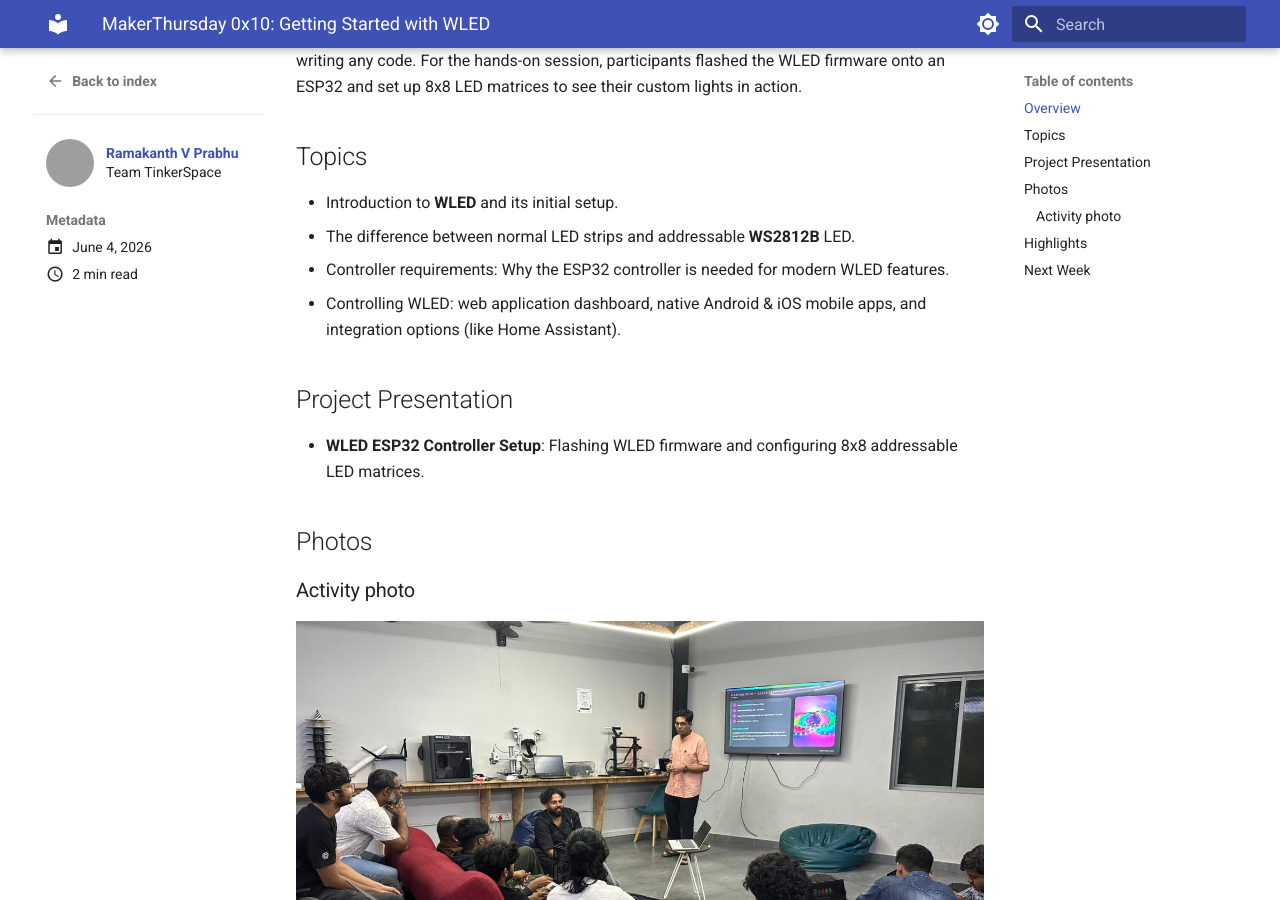
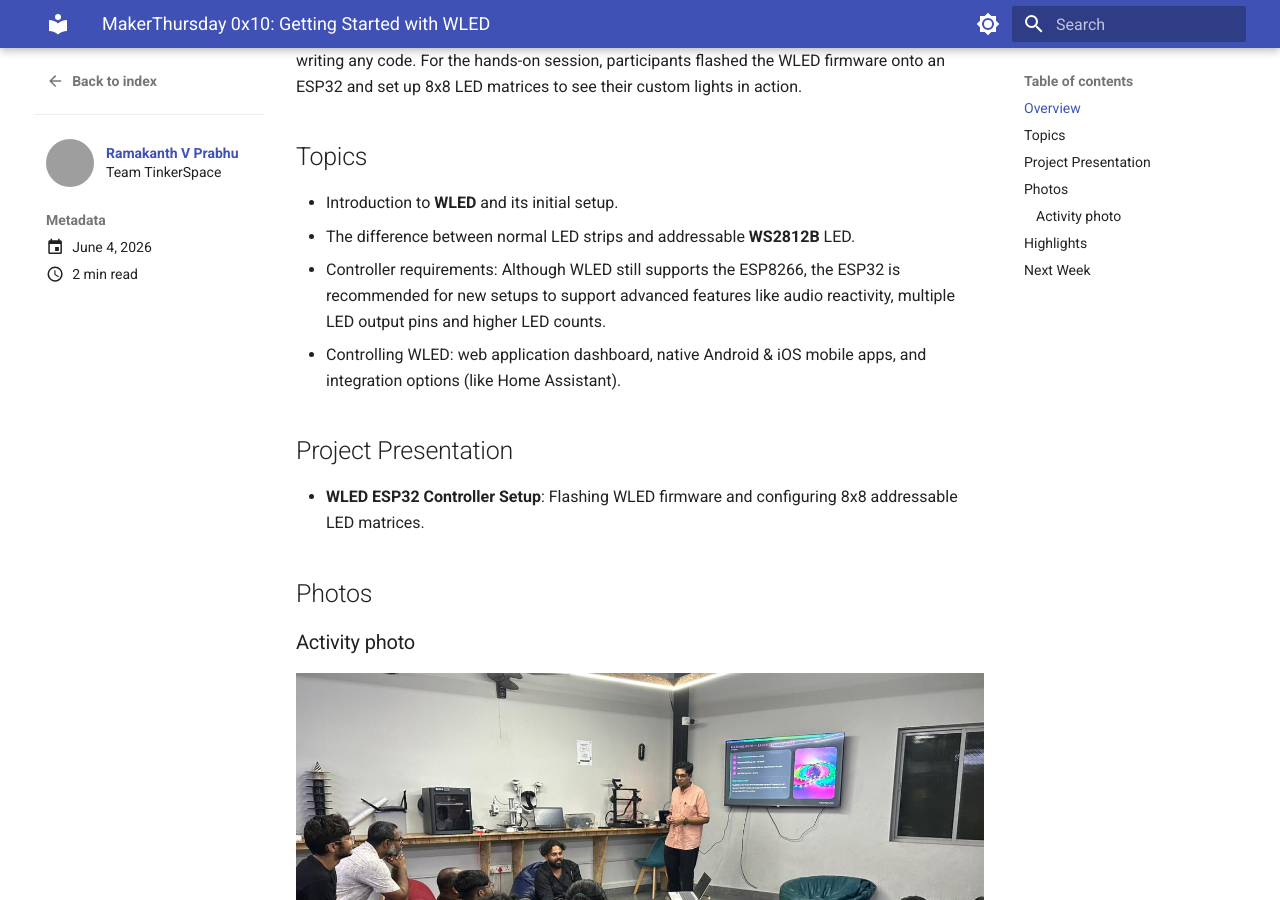
Before and after one commit to tinkerhub/makerthursday, an MkDocs documentation site: the page built from docs/blog/posts/2026-06-04-maker-thursday-0x10.md, in a window 1280 px wide and 900 px high, scrolled down 301 px. Built offline with MkDocs 1.6.1 and Material for MkDocs 9.7.7, drawn with Linux system fonts in a browser that asks for light colours; grey boxes are pictures that could not be loaded.

Commit message:
docs(blog): clarify WLED controller requirements for ESP32 and ESP8266

```diff
--- a/docs/blog/posts/2026-06-04-maker-thursday-0x10.md
+++ b/docs/blog/posts/2026-06-04-maker-thursday-0x10.md
@@ -16,7 +16,7 @@ We focused on how WLED is beginner-friendly, making it easy to build lighting pr
 ## Topics
 - Introduction to **WLED** and its initial setup.
 - The difference between normal LED strips and addressable **WS2812B** LED.
-- Controller requirements: Why the ESP32 controller is needed for modern WLED features.
+- Controller requirements: Although WLED still supports the ESP8266, the ESP32 is recommended for new setups to support advanced features like audio reactivity, multiple LED output pins and higher LED counts.
 - Controlling WLED: web application dashboard, native Android & iOS mobile apps, and integration options (like Home Assistant).
 
 ## Project Presentation
```
